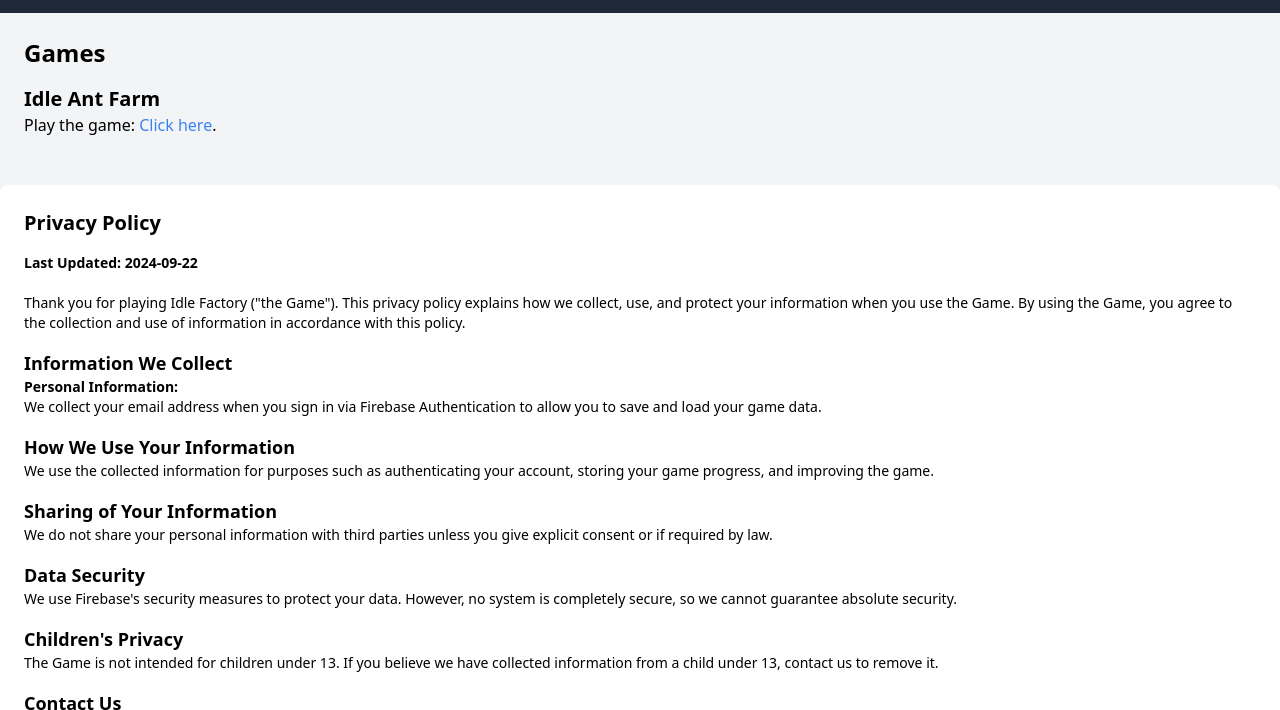
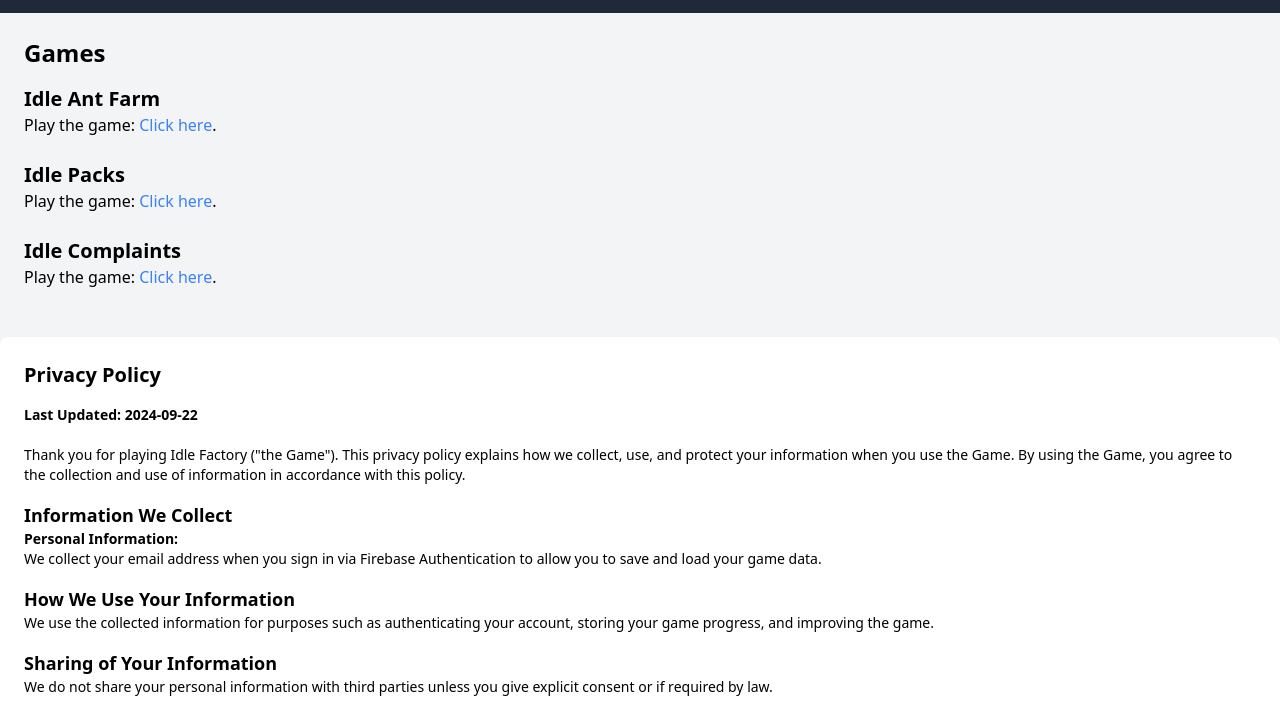
Before and after one commit to Mezeman1/mezeman1..github.io, a plain HTML site: page index.html in a window 1280 px wide. Shown: the part 87-797 px from the top of the page. Drawn offline with nearby package versions, Linux system fonts and the light colour scheme.

Commit message:
Update index.html

```diff
--- a/index.html
+++ b/index.html
@@ -21,6 +21,18 @@
     <div class="mb-6">
         <h3 class="text-xl font-semibold">Idle Ant Farm</h3>
         <p class="mb-2">Play the game: <a href="https://mezeman1.github.io/idle-ant-farm"
+                                          class="text-blue-500 hover:underline">Click here</a>.</p>
+    </div>
+
+     <div class="mb-6">
+        <h3 class="text-xl font-semibold">Idle Packs</h3>
+        <p class="mb-2">Play the game: <a href="https://mezeman1.github.io/idle-packs"
+                                          class="text-blue-500 hover:underline">Click here</a>.</p>
+    </div>
+
+     <div class="mb-6">
+        <h3 class="text-xl font-semibold">Idle Complaints</h3>
+        <p class="mb-2">Play the game: <a href="https://mezeman1.github.io/idle-complaint"
                                           class="text-blue-500 hover:underline">Click here</a>.</p>
     </div>
 
```
